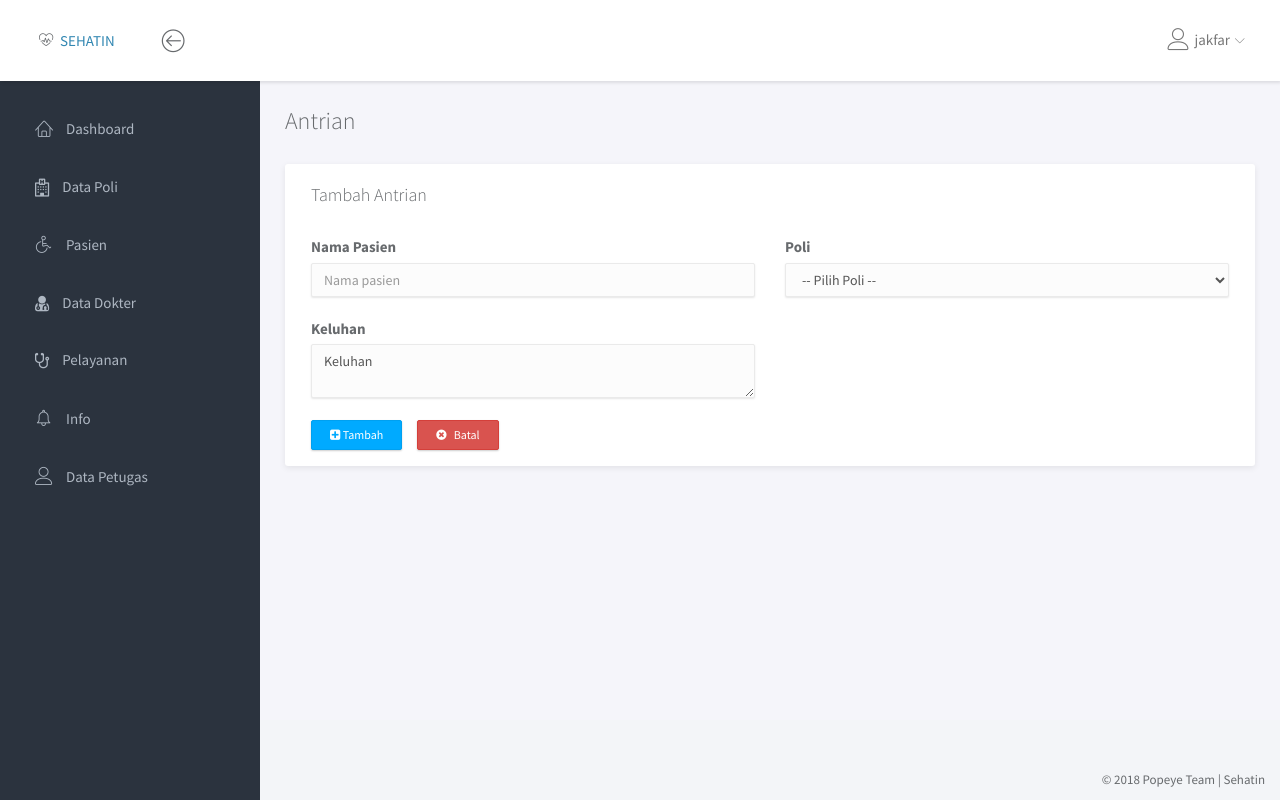
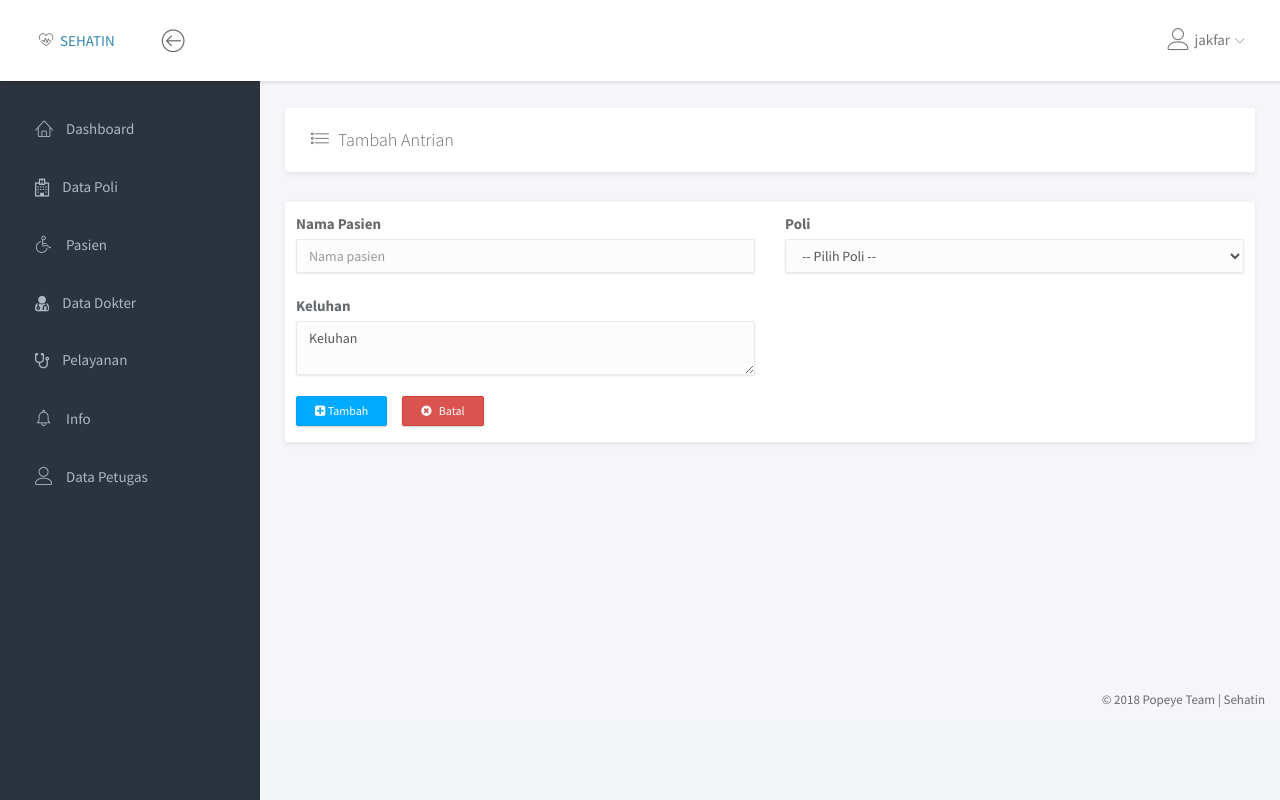
Before and after one commit to Inant/SEHATIN, a PHP site: page /antrian/tambah_antrian.php in a window 1280 px wide. Run offline with PHP 8.4, Linux system fonts and the light colour scheme; a user stored in the database is signed in; data comes from the database, SQL or seed files in the repository.

Commit message:
update icon antrian

```diff
--- a/antrian/edit_antrian.php
+++ b/antrian/edit_antrian.php
@@ -122,12 +122,11 @@ if (empty($_SESSION['username']) && empty($_SESSION['level'])) {
 			 <div class="main">
 			 	<div class="main-content">
 			 		<div class="container-fluid">
-			 			<h3 class="page-title">Antrian</h3>
 						<div class="row">
 						  <div class="col-md-12">
 						    <div class="panel">
 						    	<div class="panel-heading">
-						    		<h3 class="panel-title">Edit Antrian</h3>
+						    <h1 class="panel-title"><i class="lnr lnr-list"></i>&ensp;Edit Antrian</h1>
 						    	</div>
 									<div class="panel-body">
 										<form class="" action="" method="POST">
--- a/antrian/tambah_antrian.php
+++ b/antrian/tambah_antrian.php
@@ -118,15 +118,17 @@ if (empty($_SESSION['username']) && empty($_SESSION['level'])) {
 				}
 			 ?>
 			 <div class="main">
-			 	<div class="main-content">
-			 		<div class="container-fluid">
-			 			<h3 class="page-title">Antrian</h3>
-						<div class="row">
-						  <div class="col-md-12">
-						    <div class="panel">
-						    	<div class="panel-heading">
-						    		<h3 class="panel-title">Tambah Antrian</h3>
-						    	</div>
+				 <div class="main-content">
+					 <div class="container-fluid">
+						 <div class="panel">
+							 <div class="panel-heading">
+								 <h1 class="panel-title"><i class="lnr lnr-list"></i>&ensp;Tambah Antrian</h1>
+							 </div>
+						 </div>
+						 <div class="row">
+							 <div class="col-md-12">
+								 <div class="panel">
+									 <div class="row">
 									<div class="panel-body">
 										<form class="" action="" method="POST">
 											<div class="row">
```
Also changed, not shown: antrian/antrian_gigi.php (+6 -3 lines), antrian/antrian_kia.php (+8 -3 lines).
